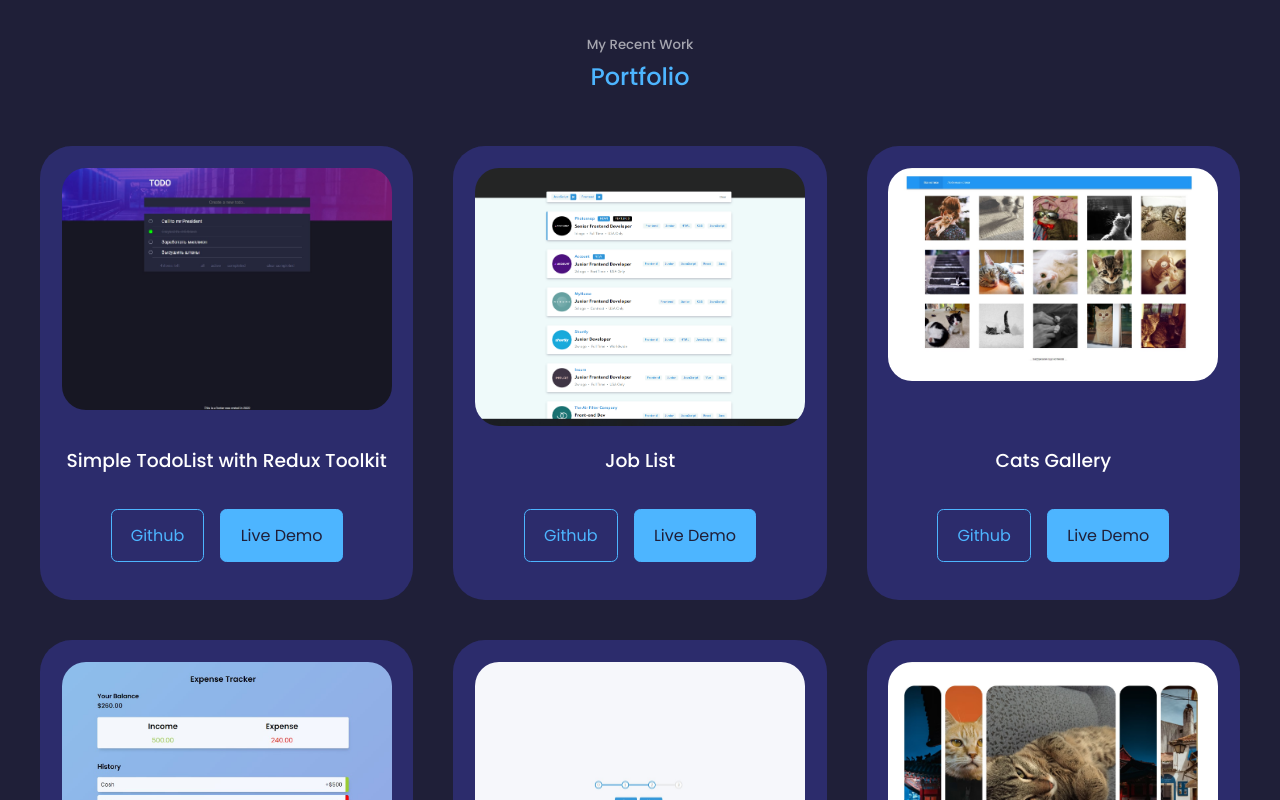
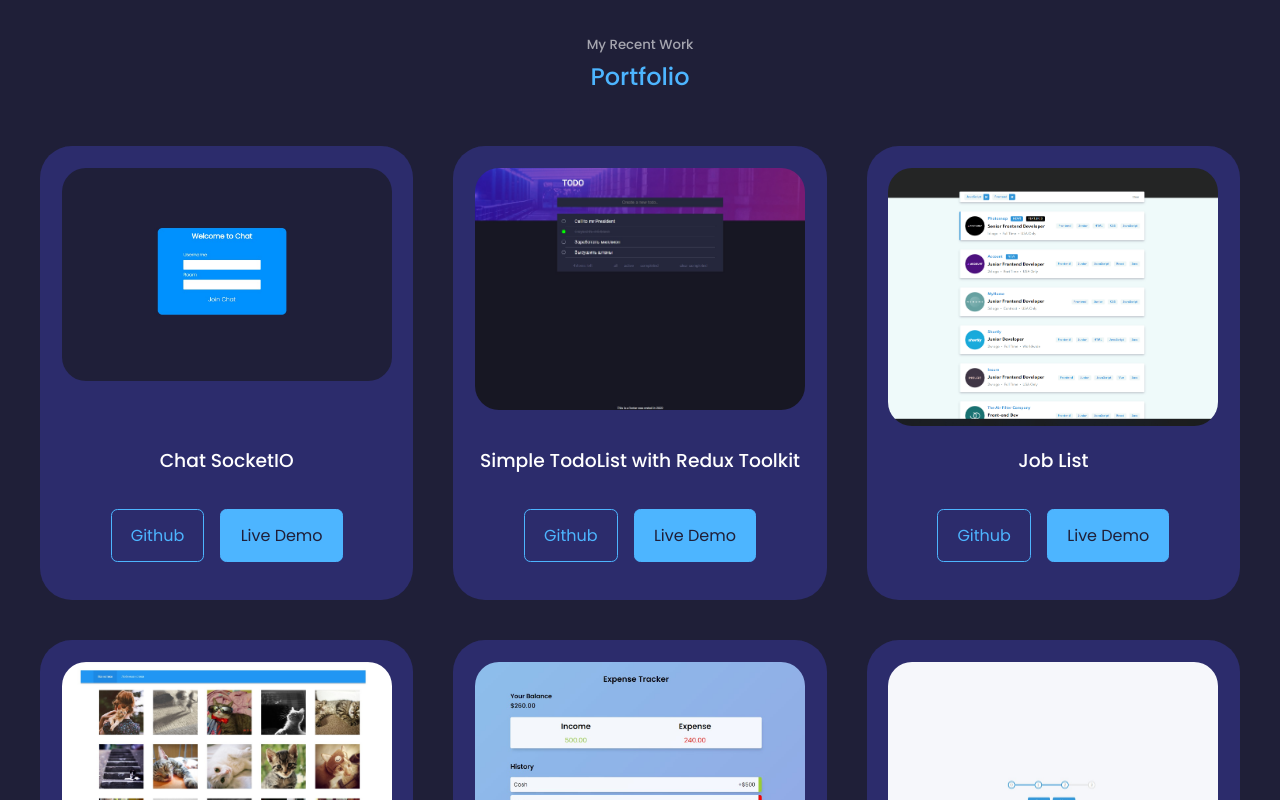
Before and after one commit to kykp/my-portfolio-web, a React (Create React App) app: page / in a window 1280 px wide. Shown: the part 1655-2455 px from the top of the page. Built offline with nearby package versions, Linux system fonts and the light colour scheme.

Commit message:
chat on websocket added

```diff
--- a/src/components/portfolio/Portfolio.jsx
+++ b/src/components/portfolio/Portfolio.jsx
@@ -12,10 +12,18 @@ import IMG9 from "../../assets/portfolio9.jpg"
 import IMG10 from "../../assets/portfolio10.jpg"
 import IMG11 from "../../assets/portfolio11.jpg"
 import IMG12 from "../../assets/portfolio12.jpg"
+import IMG13 from "../../assets/portfolio13.jpg"
 
 import {useOnScreen} from "../hooks/UseOnScreen"
 
 const data = [
+  {
+    id:13,
+    image: IMG13,
+    title: "Chat SocketIO",
+    github: "https://github.com/kykp/socket_io_chat",
+    demo: "https://kykp-chat-websocket.herokuapp.com/chat"
+  },
   {
     id:12,
     image: IMG12,
```
Also changed, not shown: src/assets/portfolio13.jpg (added).
